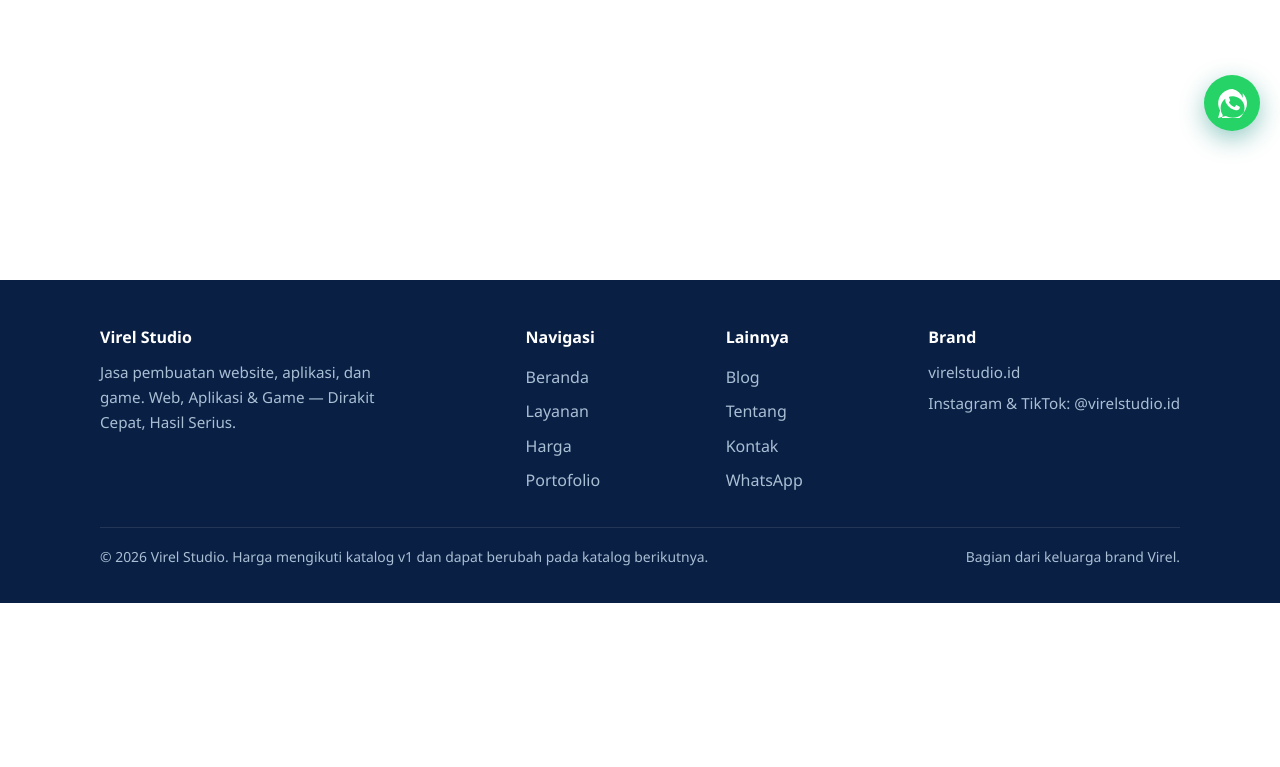
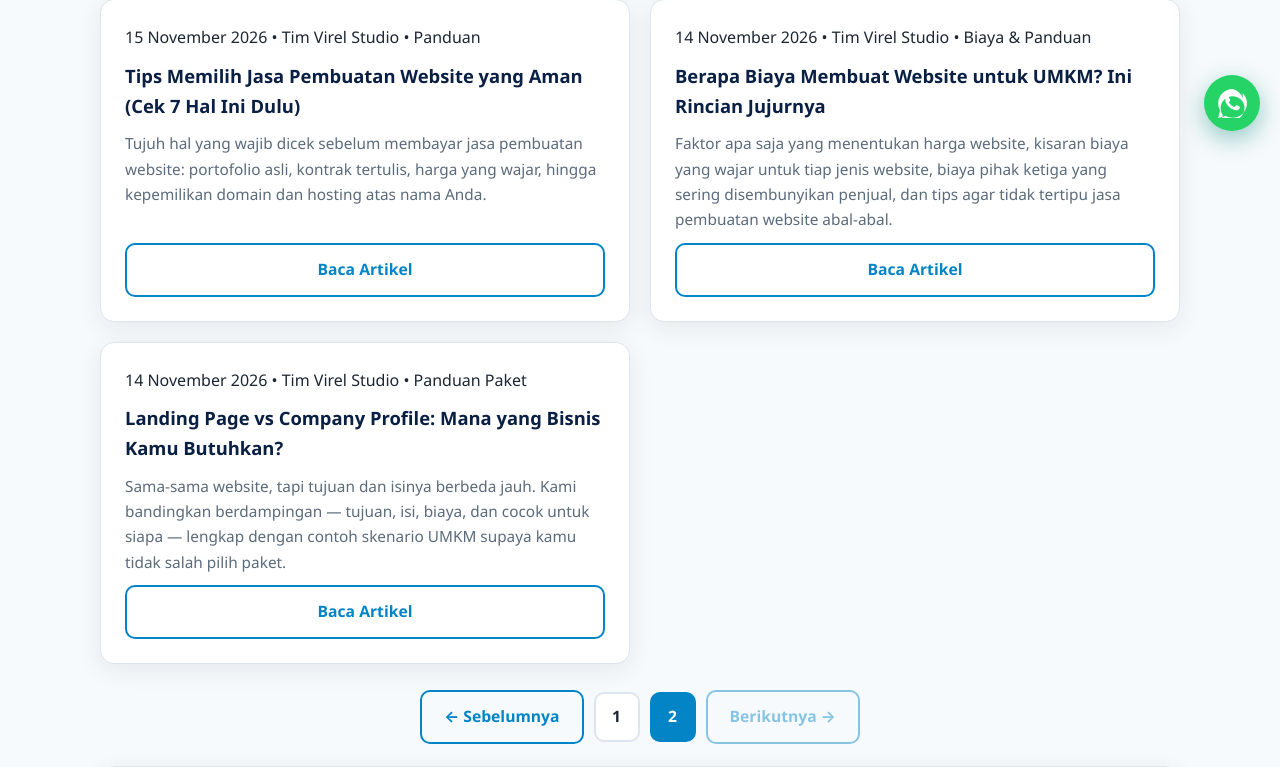
Before and after one commit to ilahgun/virel-studio, a Next.js app: page /blog/2 in a window 1280 px wide. Before the commit this address had no page. Shown: the part 649-1416 px from the top of the page. Before the commit the page ends 1252 px from the top, so only its background shows below. Built offline with nearby package versions, Linux system fonts and the light colour scheme.

Commit message:
Blog: pagination 6 artikel per halaman (/blog, /blog/2, dst)

```diff
--- /dev/null
+++ b/app/_lib/blog.js
@@ -0,0 +1,63 @@
+// Render daftar blog dengan pagination statis: 6 kartu per halaman.
+// Halaman 1 di /blog, halaman lanjutan di /blog/2, /blog/3, dst.
+import { readFragment, escapeHtml } from './content';
+import { semuaArtikel } from './artikel';
+
+export const PER_HALAMAN = 6;
+export const jumlahHalaman = Math.ceil(semuaArtikel.length / PER_HALAMAN);
+
+export function urlHalaman(n) {
+  return n === 1 ? '/blog' : `/blog/${n}`;
+}
+
+// Kartu artikel dari content/artikel/index.json (terbaru di atas),
+// markup sama persis seperti kartu blog lama.
+function kartu(a) {
+  return `<article class="card blog-card">
+          <div class="meta">${escapeHtml(a.tanggal)} • Tim Virel Studio • ${escapeHtml(a.kategori)}</div>
+          <h3><a href="/artikel/${a.slug}">${escapeHtml(a.judul)}</a></h3>
+          <p>${escapeHtml(a.ringkasan)}</p>
+          <a class="btn btn-outline-dark" href="/artikel/${a.slug}">Baca Artikel</a>
+        </article>`;
+}
+
+function navigasi(aktif) {
+  if (jumlahHalaman <= 1) return '';
+  const nomor = Array.from({ length: jumlahHalaman }, (_, i) => i + 1)
+    .map((n) =>
+      n === aktif
+        ? `<span class="page-num active" aria-current="page">${n}</span>`
+        : `<a class="page-num" href="${urlHalaman(n)}">${n}</a>`
+    )
+    .join('\n        ');
+  const sebelum =
+    aktif > 1
+      ? `<a class="btn btn-outline-dark" href="${urlHalaman(aktif - 1)}">← Sebelumnya</a>`
+      : `<span class="btn btn-outline-dark is-disabled" aria-disabled="true">← Sebelumnya</span>`;
+  const berikut =
+    aktif < jumlahHalaman
+      ? `<a class="btn btn-outline-dark" href="${urlHalaman(aktif + 1)}">Berikutnya →</a>`
+      : `<span class="btn btn-outline-dark is-disabled" aria-disabled="true">Berikutnya →</span>`;
+  return `<nav class="pagination" aria-label="Halaman blog">
+        ${sebelum}
+        ${nomor}
+        ${berikut}
+      </nav>
+
+      `;
+}
+
+export function renderBlog(halaman) {
+  const top = readFragment('pages/blog-top.html');
+  const bottom = readFragment('pages/blog-bottom.html');
+  const potong = semuaArtikel.slice(
+    (halaman - 1) * PER_HALAMAN,
+    halaman * PER_HALAMAN
+  );
+  // Navigasi disisipkan tepat sebelum kartu WhatsApp di blog-bottom.html.
+  const bottomBernavigasi = bottom.replace(
+    '<div class="card" style="margin-top:22px;">',
+    (m) => navigasi(halaman) + m
+  );
+  return top + potong.map(kartu).join('\n        ') + '\n' + bottomBernavigasi;
+}
--- /dev/null
+++ b/app/blog/[halaman]/page.js
@@ -0,0 +1,29 @@
+import { notFound } from 'next/navigation';
+import StaticMain from '../../_components/StaticMain';
+import { pageMetadata } from '../../_lib/content';
+import { renderBlog, jumlahHalaman } from '../../_lib/blog';
+
+// Hanya halaman 2..N yang dirender statis; nomor lain 404.
+export const dynamicParams = false;
+
+export function generateStaticParams() {
+  return Array.from({ length: jumlahHalaman - 1 }, (_, i) => ({
+    halaman: String(i + 2),
+  }));
+}
+
+export async function generateMetadata({ params }) {
+  const { halaman } = await params;
+  return pageMetadata({
+    title: `Blog — Halaman ${halaman} | Virel Studio`,
+    description: `Blog Virel Studio halaman ${halaman}: artikel jujur seputar jasa pembuatan website, aplikasi, dan game untuk UMKM. Diperbarui setiap hari.`,
+    path: `/blog/${halaman}`,
+  });
+}
+
+export default async function BlogHalaman({ params }) {
+  const { halaman } = await params;
+  const n = Number(halaman);
+  if (!Number.isInteger(n) || n < 2 || n > jumlahHalaman) notFound();
+  return <StaticMain html={renderBlog(n)} />;
+}
--- a/app/globals.css
+++ b/app/globals.css
@@ -96,6 +96,17 @@ p.section-sub { color: var(--muted); max-width: 760px; margin-bottom: 28px; }
 .btn-outline { border-color: rgba(255,255,255,0.7); color: #fff; background: transparent; }
 .btn-outline-dark { border-color: var(--accent); color: var(--accent); background: transparent; }
 .btn-row { display: flex; flex-wrap: wrap; gap: 12px; }
+
+/* ---------- Pagination blog ---------- */
+.pagination { display: flex; flex-wrap: wrap; gap: 10px; align-items: center; justify-content: center; margin-top: 26px; }
+.pagination .page-num {
+  min-width: 46px; text-align: center; padding: 10px 12px;
+  border: 2px solid var(--line); border-radius: 10px;
+  background: var(--card); color: var(--ink); font-weight: 700; font-size: 0.98rem;
+}
+.pagination .page-num:hover { text-decoration: none; border-color: var(--accent); color: var(--accent); }
+.pagination .page-num.active { background: var(--accent); border-color: var(--accent); color: #fff; }
+.pagination .is-disabled { opacity: 0.45; pointer-events: none; }
 
 /* ---------- Kartu ---------- */
 .grid { display: grid; gap: 20px; }
```
Also changed, not shown: app/blog/page.js (+5 -18 lines), app/sitemap.js (+7 -0 lines).
